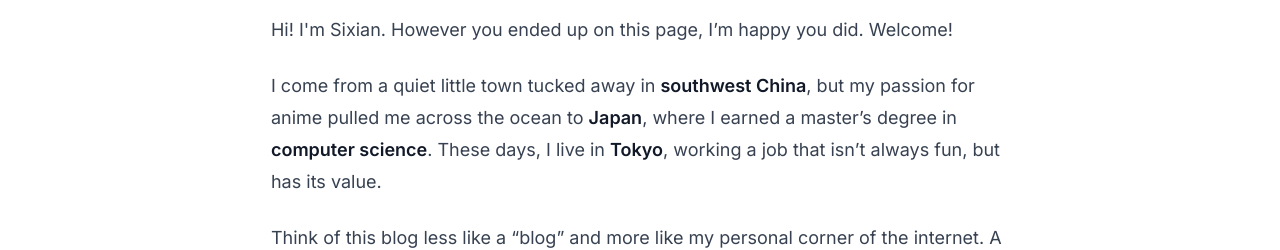
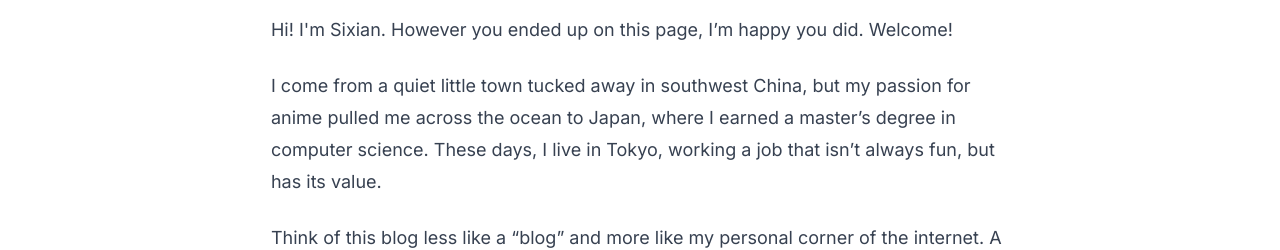
Before and after one commit to luosixian/my-blog, a Next.js app: page /about in a window 1280 px wide. Shown: the part 278-528 px from the top of the page. Built offline with nearby package versions, Linux system fonts and the light colour scheme; no server answers.

Commit message:
Update page.tsx

```diff
--- a/src/app/about/page.tsx
+++ b/src/app/about/page.tsx
@@ -8,7 +8,7 @@ const content = `# About Me
 
 Hi! I'm Sixian. However you ended up on this page, I’m happy you did. Welcome!
 
-I come from a quiet little town tucked away in **southwest China**, but my passion for anime pulled me across the ocean to **Japan**, where I earned a master’s degree in **computer science**. These days, I live in **Tokyo**, working a job that isn’t always fun, but has its value.
+I come from a quiet little town tucked away in southwest China, but my passion for anime pulled me across the ocean to Japan, where I earned a master’s degree in computer science. These days, I live in Tokyo, working a job that isn’t always fun, but has its value.
 
 Think of this blog less like a “blog” and more like my personal corner of the internet. A little chaotic, a little impulsive, maybe even occasionally insightful—kind of like Weibo/Twitter.
 
@@ -16,9 +16,9 @@ My journey into the anime rabbit hole officially began in **2011** with [緋弾
 
 Outside of work and anime, I love mobile games. These days it’s mostly [Genshin impact](https://genshin.hoyoverse.com/en/) and a bit of [Star Rail](https://hsr.hoyoverse.com/en-us/). I used to be deep into FGO for six years before I finally quit. I’ve also tried games like Blue Archive, Idolmaster, Azur Lane, Princess Connect, and BanG Dream.
 
-I also enjoy **PC games** on **Steam**—in 2024 I played *Black Myth: Wukong*, *Sons of the Forest*, and *MiSide*. I *used to* be into **galgames**, and though I don’t play many nowadays, [*BaldrSky*](https://ja.wikipedia.org/wiki/BALDR_SKY) still haunts my heart (in a good way).
+I also enjoy **PC games** on Steam—in 2024 I played *Black Myth: Wukong*, *Sons of the Forest*, and *MiSide*. I *used to* be into **galgames**, and though I don’t play many nowadays, [BaldrSky](https://ja.wikipedia.org/wiki/BALDR_SKY) still haunts my heart (in a good way).
 
-I love **offline events** too! The last convention I went to was [*Wonder Festival Shanghai 2024*](https://wonfes.jp/), and my most recent live was [**Roselia’s「Sei stark」**](https://bang-dream.com/events/roselia2025live)—and let me tell you, being surrounded by people who love what you love? There's nothing quite like it.
+I love offline events too! The last convention I went to was [Wonder Festival Shanghai 2024](https://wonfes.jp/), and my most recent live was [Roselia’s「Sei stark」](https://bang-dream.com/events/roselia2025live)—and let me tell you, being surrounded by people who love what you love? There's nothing quite like it.
 
 Outside of otaku life, I also enjoy **traveling**. Over the past year, I’ve wandered through **Kobe**, **Hiroshima**, **Chengdu**, **Leshan**, **Yibin**, and [Numazu](https://www.city.numazu.shizuoka.jp/). I like driving through the countryside in Japan, just to enjoy the feeling.
 
```
